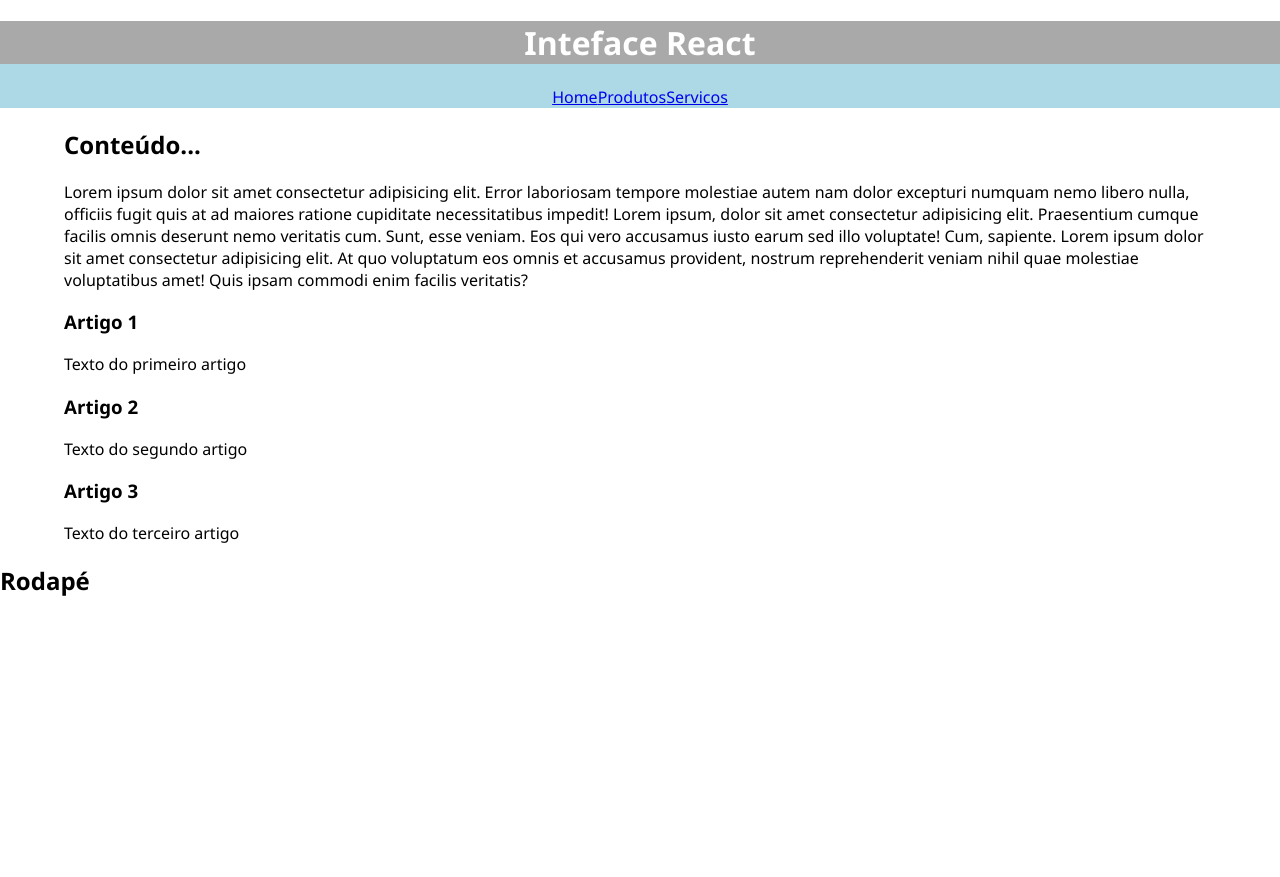
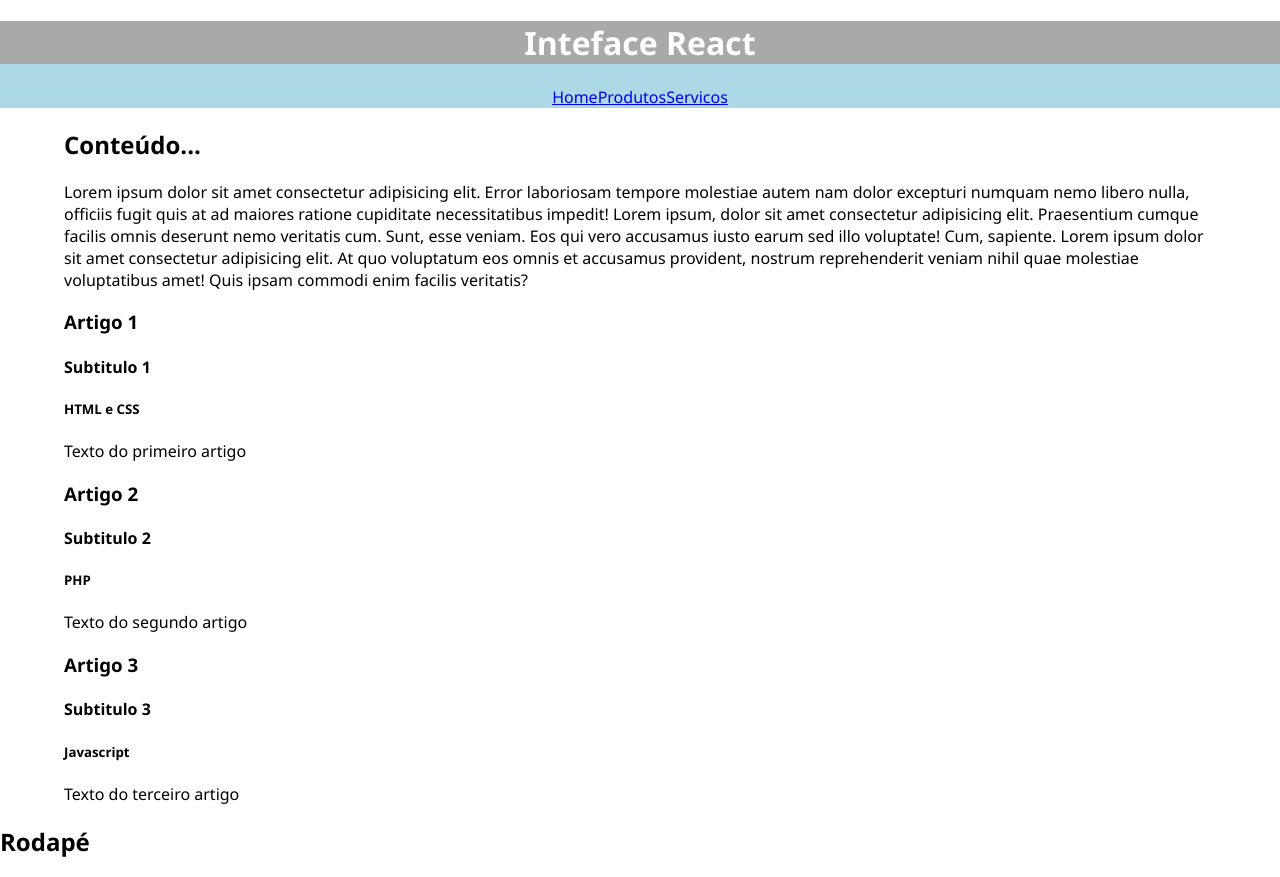
Before and after one commit to veronica-silva/meu-app, a React (Create React App) app: page / in a window 1280 px wide. Before the commit the page ends 800 px from the top, so only its background shows below. Built offline with nearby package versions, Linux system fonts and the light colour scheme.

Commit message:
acessando props com arrow

```diff
--- a/src/components/Artigo.jsx
+++ b/src/components/Artigo.jsx
@@ -1,8 +1,21 @@
-const Artigo = (props) => {
+/* const Artigo = (props) => {
   return (
     <article>
       <h3>{props.titulo}</h3>
+      <h4>{props.subtitulo}</h4>
+      <h5>{props.curso}</h5>
       {props.children}
+    </article>
+  );
+}; */
+
+const Artigo = ({ titulo, subtitulo, curso, children }) => {
+  return (
+    <article>
+      <h3>{titulo}</h3>
+      <h4>{subtitulo}</h4>
+      <h5>{curso}</h5>
+      {children}
     </article>
   );
 };
--- a/src/components/Layouts/Conteudo.jsx
+++ b/src/components/Layouts/Conteudo.jsx
@@ -1,6 +1,7 @@
 import Artigo from "../Artigo";
 import "./Conteudo.css";
 const Conteudo = () => {
+  const cursos = ["HTML e CSS", "PHP", "Javascript"];
   return (
     <main>
       <section>
@@ -18,9 +19,15 @@ const Conteudo = () => {
           voluptatibus amet! Quis ipsam commodi enim facilis veritatis?
         </p>
       </section>
-      <Artigo titulo="Artigo 1">Texto do primeiro artigo</Artigo>
-      <Artigo titulo="Artigo 2">Texto do segundo artigo</Artigo>
-      <Artigo titulo="Artigo 3">Texto do terceiro artigo</Artigo>
+      <Artigo titulo="Artigo 1" subtitulo="Subtitulo 1" curso={cursos[0]}>
+        Texto do primeiro artigo
+      </Artigo>
+      <Artigo titulo="Artigo 2" subtitulo="Subtitulo 2" curso={cursos[1]}>
+        Texto do segundo artigo
+      </Artigo>
+      <Artigo titulo="Artigo 3" subtitulo="Subtitulo 3" curso={cursos[2]}>
+        Texto do terceiro artigo
+      </Artigo>
     </main>
   );
 };
```
